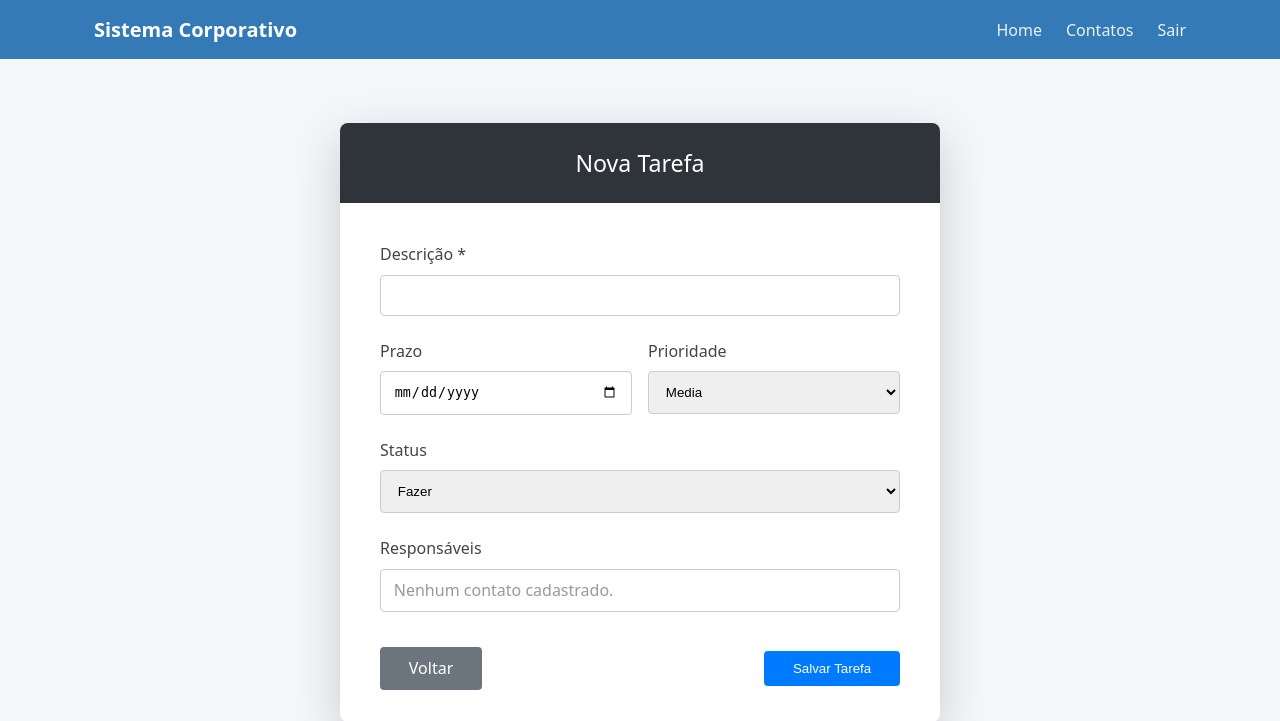
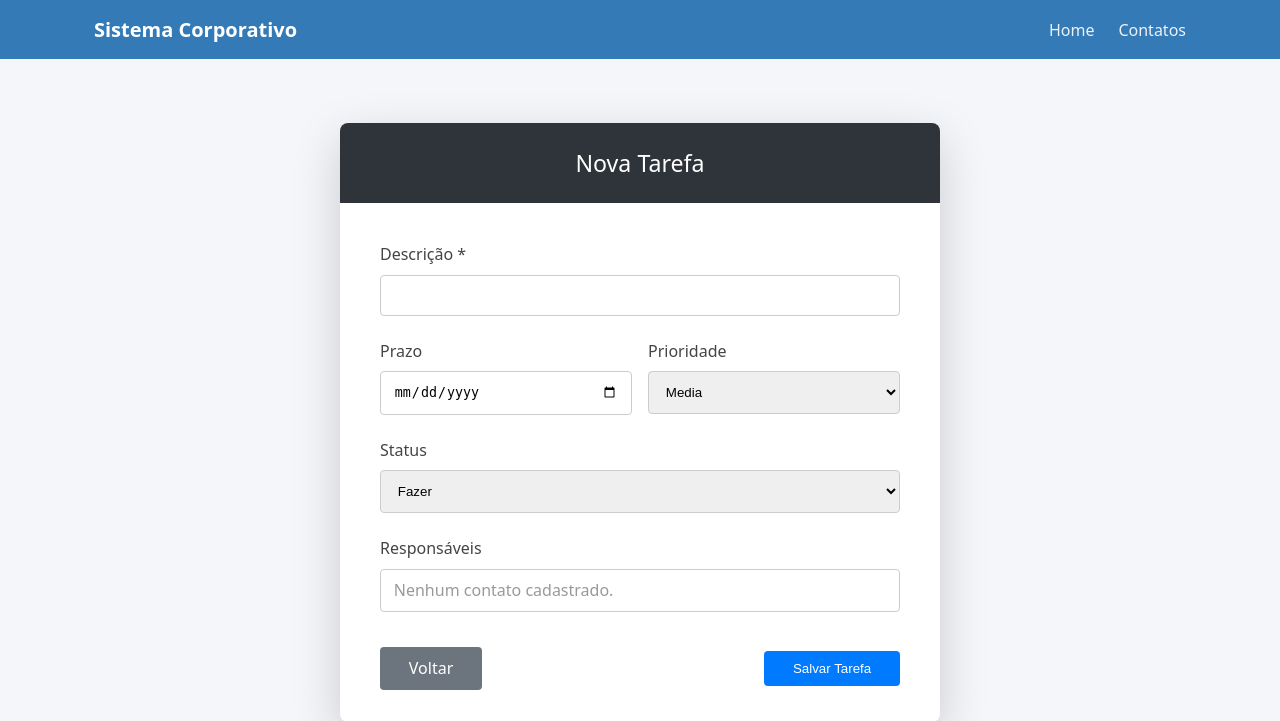
Before and after one commit to abnerdev-07/Atividade-007-Jucimar, a Flask app: page /tarefas/nova in a window 1280 px wide. Shown: the top 721 px of the page. Run offline with Flask 3, Linux system fonts and the light colour scheme; data that the repository does not hold is empty.

Commit message:
Update base.html

```diff
--- a/gerenciador_de_tarefas/templates/base.html
+++ b/gerenciador_de_tarefas/templates/base.html
@@ -27,9 +27,10 @@
         <div class="container d-flex justify-content-between">
             <a class="navbar-brand fw-semibold" href="#">Sistema Corporativo</a>
             <div class="navbar-nav">
-                <a class="nav-link px-3" href="#">Home</a>
+                <!-- <a class="nav-link px-3" href="#">Home</a> -->
+                <a class="nav-link px-3" href="{{ url_for('index') }}">Home</a>
                 <a class="nav-link px-3 fw-bold" href="{{ url_for('contatos.listar_contatos') }}">Contatos</a>
-                <a class="nav-link px-3" href="#">Sair</a>
+                <!-- <a class="nav-link px-3" href="#">Sair</a> -->
             </div>
         </div>
     </nav>
```
